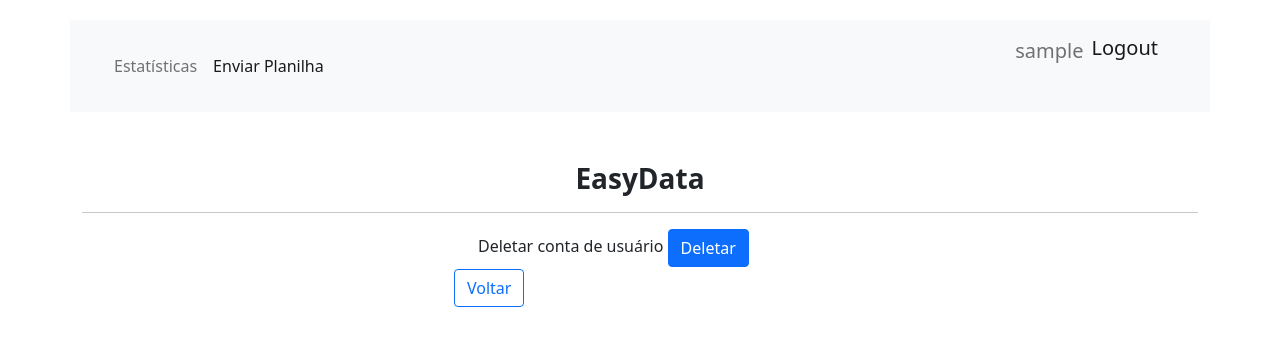
After one commit to vitorbdiniz/EasyData, a Django app: page /user/ in a window 1280 px wide. The commit adds this page. Shown: the top 346 px of the page. Run offline with Django 3.2, Linux system fonts and the light colour scheme; the visitor is signed in with stand-in values (Sample User, id 1).

Commit message:
Deletar conta de usuario

```diff
--- a/apps/core/templates/navbar.html
+++ b/apps/core/templates/navbar.html
@@ -13,7 +13,9 @@
                 <div class="d-flex">
                     <ul class="navbar-nav me-auto mb-2 mb-lg-0">
                         <li class="nav-item">
-                            <span class="nav-link">{{ request.user.username }}</span>
+                            <a class="navbar-brand" href="{% url 'user' %}">
+                                <span class="nav-link">{{ request.user.username }}</span>
+                            </a>
                         </li>
                     </ul>
                     <a class="navbar-brand" href="{% url 'logout' %}">Logout</a>
--- /dev/null
+++ b/apps/core/templates/user_config.html
@@ -0,0 +1,18 @@
+{% extends 'main.html' %}
+{% block content %}
+
+<div class="col-md-4 col-md-offset-4 panel-default" style="margin: 0 auto;">
+    <form method='POST' action='.'>
+    {% csrf_token %}
+    <fieldset>
+        <div class="form-check form-check-inline">
+            <label class="form-check-label" for="deletar">Deletar conta de usuário</label>
+            <input class="btn btn-md btn-primary btn-block" id="deletar"  type="submit" value="Deletar">
+        </div>
+        <a class="btn btn-md btn-outline-primary btn-block" href="{% url 'dashboard' %}" >Voltar</a>
+    </fieldset>
+    </form>
+</div>
+
+
+{% endblock content %}
--- a/apps/core/urls.py
+++ b/apps/core/urls.py
@@ -1,8 +1,9 @@
 from django.urls import path
-from apps.core.views import upload, dashboard, statistics
+from apps.core.views import upload, dashboard, statistics, user_config
 
 urlpatterns = [
     path('', dashboard, name='dashboard'),
+    path('user/', user_config, name='user'),
     path('upload/', upload, name='upload'),
     path('statistics/<int:file_id>/', statistics, name='statistics'),
 ]
--- a/apps/core/views.py
+++ b/apps/core/views.py
@@ -35,6 +35,15 @@ def dashboard(request):
         'files': arquivos,
     }
     return render(request, 'dashboard.html', context)
+
+@login_required(login_url='login')
+def user_config(request):
+
+    if request.method == "POST":
+        User.objects.get(id=request.user.id).delete()
+        return HttpResponseRedirect('/login')
+
+    return render(request, 'user_config.html')
 
 @login_required(login_url='login')
 def statistics(request, file_id):
```
